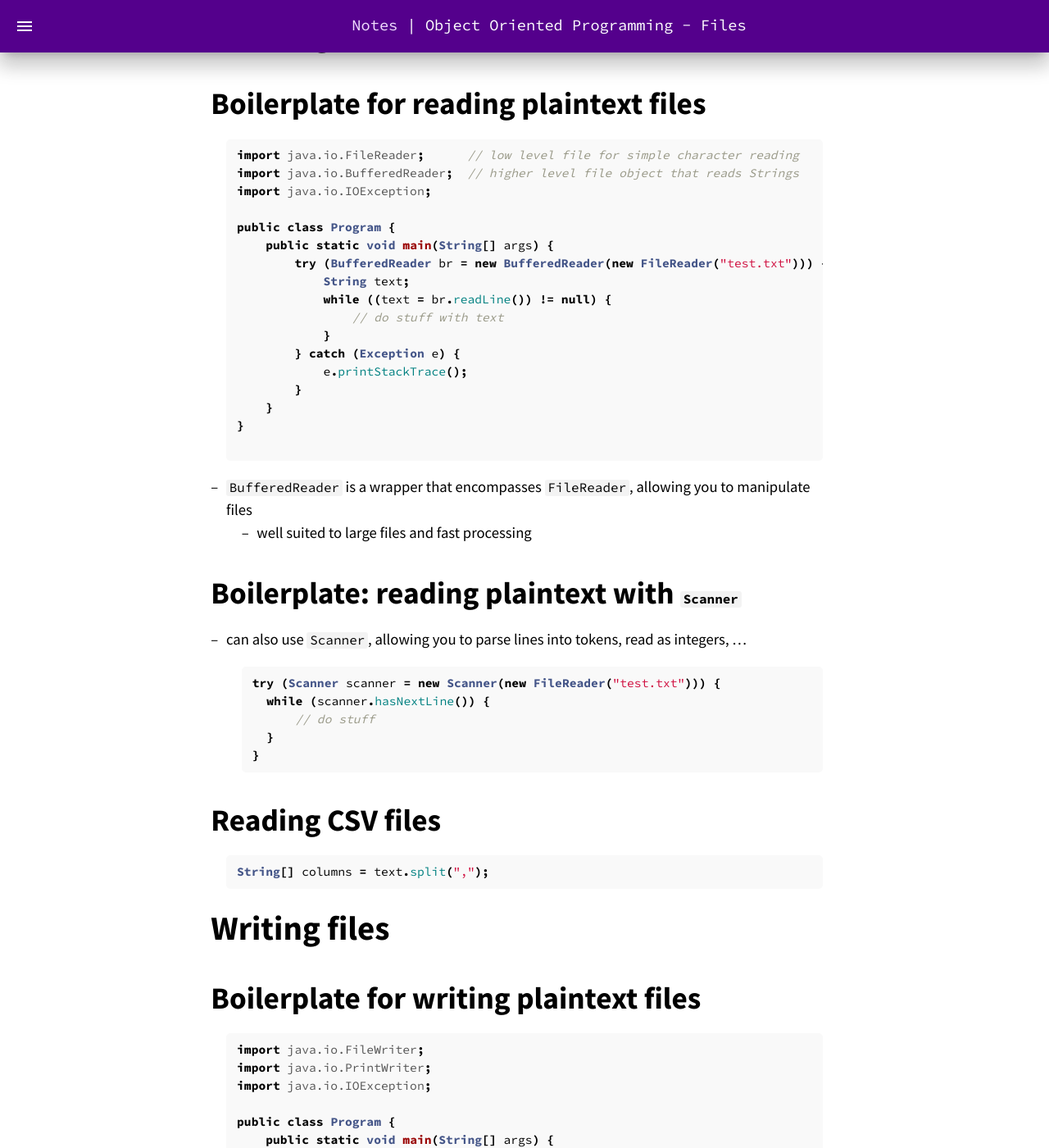
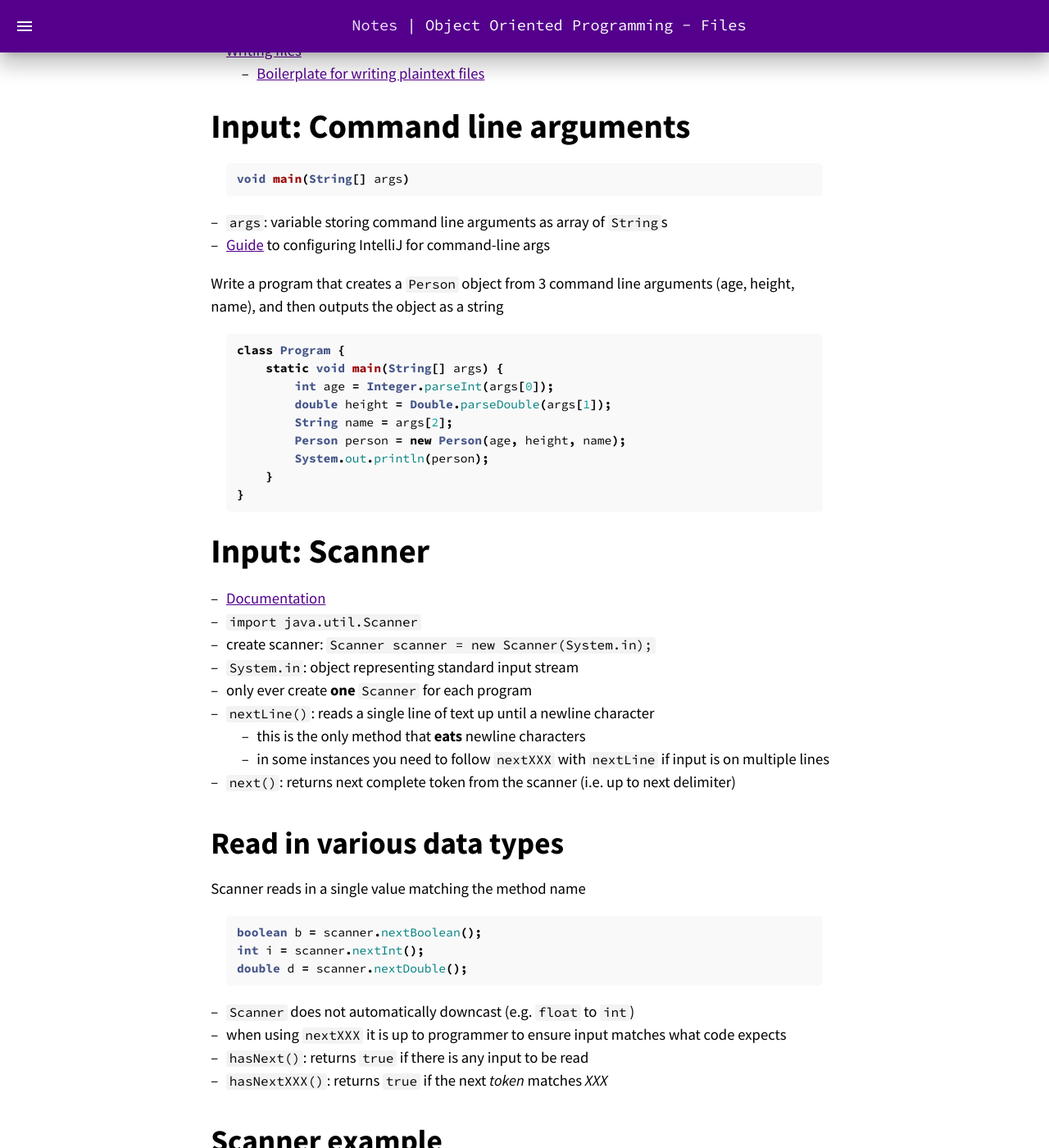
Before and after one commit to jsinkers/notes, a Jekyll site: the page built from _notebooks/oop/07_files.md, in a window 1280 px wide and 1400 px high, scrolled down 668 px. Shown: the whole window at 82% size. Built offline with Jekyll 4.4.1, drawn with Linux system fonts in a browser that asks for light colours; some of the changed text lies outside the part shown.

````diff
--- a/_notebooks/oop/07_files.md
+++ b/_notebooks/oop/07_files.md
@@ -11,13 +11,124 @@ tags:
 [TOC]: #
 
 ## Table of Contents
+- [Input: Command line arguments](#input-command-line-arguments)
+- [Input: Scanner](#input-scanner)
+  - [Read in various data types](#read-in-various-data-types)
+  - [Scanner example](#scanner-example)
+  - [Boilerplate: reading plaintext with `Scanner`](#boilerplate-reading-plaintext-with-scanner)
 - [Reading files](#reading-files)
   - [Boilerplate for reading plaintext files](#boilerplate-for-reading-plaintext-files)
-  - [Boilerplate: reading plaintext with `Scanner`](#boilerplate-reading-plaintext-with-scanner)
   - [Reading CSV files](#reading-csv-files)
 - [Writing files](#writing-files)
   - [Boilerplate for writing plaintext files](#boilerplate-for-writing-plaintext-files)
 
+
+## Input: Command line arguments
+
+```java
+void main(String[] args)
+```
+- `args`: variable storing command line arguments as array of `String`s
+- [Guide](https://www.jetbrains.com/help/idea/creating-and-editing-run-debug-configurations.html)
+  to configuring IntelliJ for command-line args
+
+Write a program that creates a `Person` object from 3 command line arguments (age, height, name), and
+then outputs the object as a string
+```java
+class Program {
+    static void main(String[] args) {
+        int age = Integer.parseInt(args[0]);
+        double height = Double.parseDouble(args[1]);
+        String name = args[2];
+        Person person = new Person(age, height, name);
+        System.out.println(person);
+    }
+}
+```
+
+## Input: Scanner
+
+- [Documentation](https://docs.oracle.com/javase/8/docs/api/java/util/Scanner.html)
+- `import java.util.Scanner`
+- create scanner: `Scanner scanner = new Scanner(System.in);`
+- `System.in`: object representing standard input stream
+- only ever create **one** `Scanner` for each program
+- `nextLine()`: reads a single line of text up until a newline character
+  - this is the only method that **eats** newline characters
+  - in some instances you need to follow `nextXXX` with `nextLine` if input
+    is on multiple lines
+- `next()`: returns next complete token from the scanner (i.e. up to next delimiter)
+
+### Read in various data types
+
+Scanner reads in a single value matching the method name
+
+```java
+boolean b = scanner.nextBoolean();
+int i = scanner.nextInt();
+double d = scanner.nextDouble();
+```
+
+- `Scanner` does not automatically downcast (e.g. `float` to `int`)
+- when using `nextXXX` it is up to programmer to ensure input matches what
+  code expects
+- `hasNext()`: returns `true` if there is any input to be read
+- `hasNextXXX()`: returns `true` if the next _token_ matches _XXX_
+
+### Scanner example
+
+Write a program that accepts three user inputs, creates an IMDB entry for an `Actor`
+and prints the object:
+- `String name`: name of character
+- `double rating`
+- `String review`
+
+```java
+import java.util.Scanner;
+
+public class Program {
+    public static void main(String[] args) {
+        String name = scanner.nextLine();
+        double rating = scanner.nextDouble();
+        scanner.nextLine();
+        String review = scanner.nextLine();
+        Actor actor = new Actor(name, rating, review);
+        System.out.println(actor);
+    }
+}
+
+public class Actor {
+    public static final int MAX_RATING = 10;
+    public String name;
+    public double rating;
+    public String review;
+
+    public Actor(String name, double rating, String review) {
+        this.name = name;
+        this.rating = rating;
+        this.review = review;
+    }
+
+    public String toString() {
+        return String.format("You gave %s a rating of %f%d\n",
+            name, rating, MAX_RATING) +
+            String.format("Your review: '%s'", review);
+    }
+}
+```
+
+### Boilerplate: reading plaintext with `Scanner`
+
+- can also use `Scanner`, allowing you to parse lines into tokens, read as integers, ...
+
+```java
+import java.util.scanner;
+try (Scanner scanner = new Scanner(new FileReader("test.txt"))) {
+    while (scanner.hasNextLine()) {
+        // do stuff
+    }
+}
+```
 
 ## Reading files
 
@@ -46,16 +157,11 @@ public class Program {
 - `BufferedReader` is a wrapper that encompasses `FileReader`, allowing you to
   manipulate files
   - well suited to large files and fast processing
+- can use `Scanner` to read files, allowing you to parse text as you read it
+  - smaller buffer size
+  - slower than `BufferedReader`
+  - works well for small files
 
-### Boilerplate: reading plaintext with `Scanner`
-- can also use `Scanner`, allowing you to parse lines into tokens, read as integers, ...
-```java
-try (Scanner scanner = new Scanner(new FileReader("test.txt"))) {
-    while (scanner.hasNextLine()) {
-        // do stuff
-    }
-}
-```
 
 ### Reading CSV files
 
````
Also changed, not shown: other parts of _notebooks/oop/07_files.md (+2 -2 lines), _notebooks/comp_sys/04_transport_layer.md (+37 -1 lines), _notebooks/databases/07_relational_algebra.md (added, +11 -0 lines), _notebooks/databases/08_sql.md (added, +165 -0 lines).
